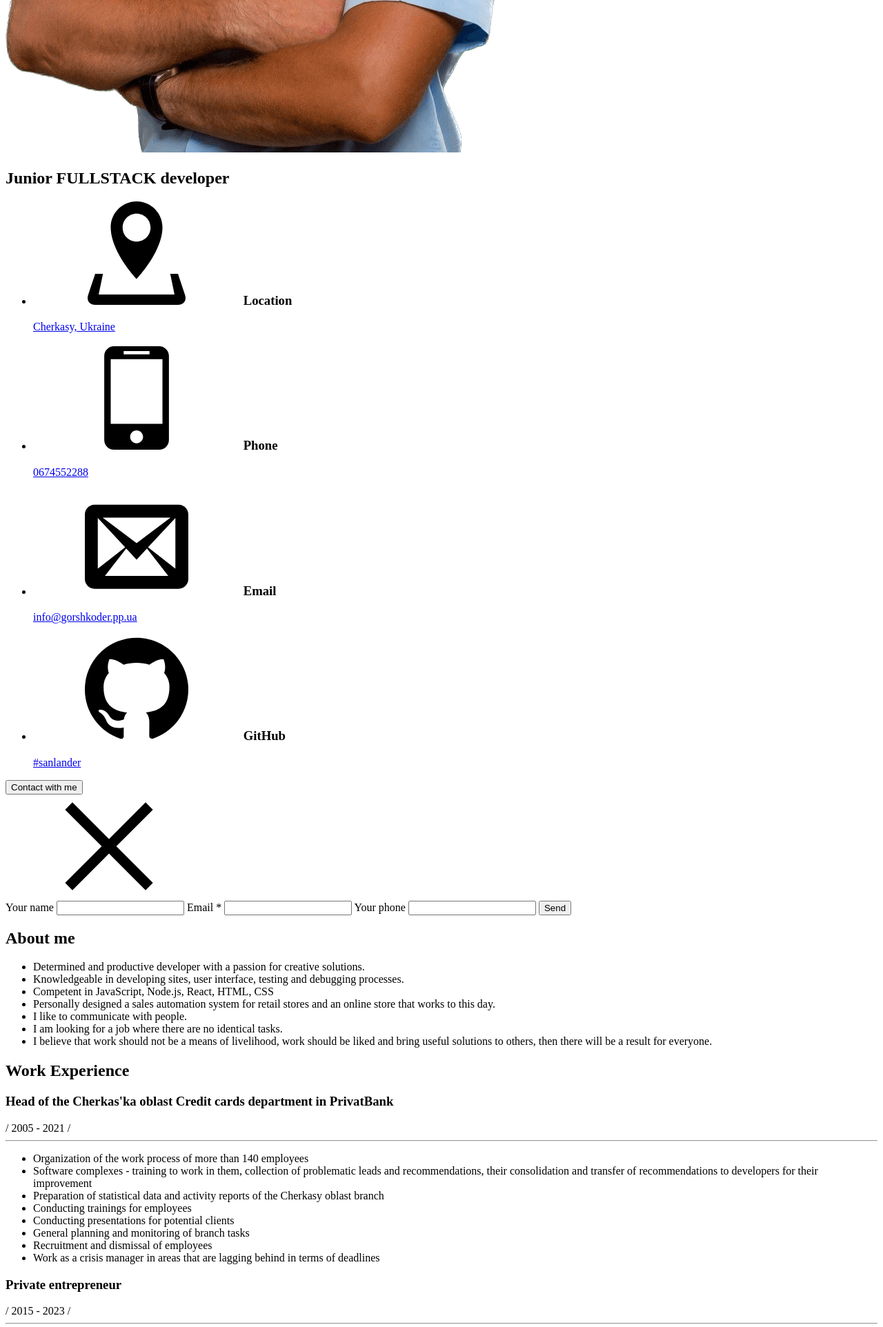
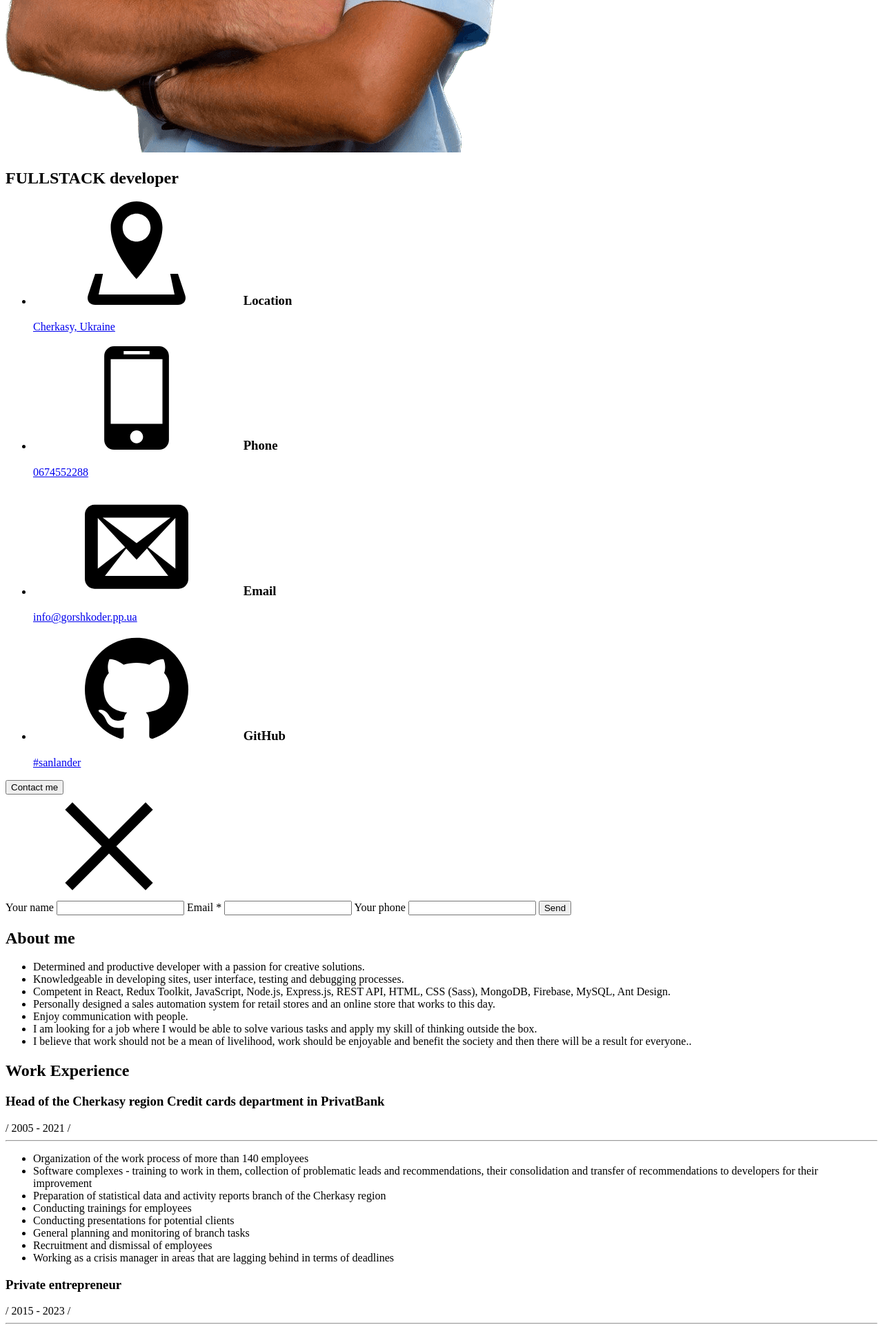
Before and after one commit to sanlander/resume, a web app: file src/index.html in a window 1280 px wide. Shown: the part 1805-3729 px from the top of the page at 69% size. Run offline with its HTML, style and script files only (its server is not run), Linux system fonts and the light colour scheme.

Commit message:
update descriptions

```diff
--- a/src/index.html
+++ b/src/index.html
@@ -192,7 +192,7 @@
             alt="Gorshkoder Oleksandr"
           />
 
-          <h2 class="herro-section__job">Junior FULLSTACK developer</h2>
+          <h2 class="herro-section__job">FULLSTACK developer</h2>
 
           <div class="herro-contacts">
             <ul class="herro-contacts__list">
@@ -258,7 +258,7 @@
             data-lng="btnContact"
             data-modal-open
           >
-            Contact with me
+            Contact me
           </button>
         </div>
         <!----------- Form Feedback (start) ----------->
@@ -338,20 +338,22 @@
               debugging processes.
             </li>
             <li class="about-me__item">
-              Сompetent in JavaScript, Node.js, React, HTML, CSS
+              Сompetent in React, Redux Toolkit, JavaScript, Node.js,
+              Express.js, REST API, HTML, CSS (Sass), MongoDB, Firebase, MySQL, Ant Design.
             </li>
             <li class="about-me__item">
               Personally designed a sales automation system for retail stores
               and an online store that works to this day.
             </li>
-            <li class="about-me__item">I like to communicate with people.</li>
+            <li class="about-me__item">Enjoy communication with people.</li>
             <li class="about-me__item">
-              I am looking for a job where there are no identical tasks.
+              I am looking for a job where I would be able to solve various
+              tasks and apply my skill of thinking outside the box.
             </li>
             <li class="about-me__item">
-              I believe that work should not be a means of livelihood, work
-              should be liked and bring useful solutions to others, then there
-              will be a result for everyone.
+              I believe that work should not be a mean of livelihood, work
+              should be enjoyable and benefit the society and then there will be
+              a result for everyone..
             </li>
           </ul>
         </div>
@@ -365,7 +367,7 @@
           <div class="job-cards">
             <div class="job-card">
               <h3 class="card-title" data-lng="jobTitlePB">
-                Head of the Cherkas'ka oblast Credit cards department in
+                Head of the Cherkasy region Credit cards department in
                 PrivatBank
               </h3>
               <div class="job-period">/ 2005 - 2021 /</div>
@@ -382,8 +384,8 @@
                   improvement
                 </li>
                 <li class="job-item">
-                  Preparation of statistical data and activity reports of the
-                  Cherkasy oblast branch
+                  Preparation of statistical data and activity reports branch of
+                  the Cherkasy region
                 </li>
                 <li class="job-item">Conducting trainings for employees</li>
                 <li class="job-item">
@@ -394,11 +396,12 @@
                 </li>
                 <li class="job-item">Recruitment and dismissal of employees</li>
                 <li class="job-item">
-                  Work as a crisis manager in areas that are lagging behind in
-                  terms of deadlines
+                  Working as a crisis manager in areas that are lagging behind
+                  in terms of deadlines
                 </li>
               </ul>
             </div>
+
             <div class="job-card">
               <h3 class="card-title" data-lng="jobTitleFOP">
                 Private entrepreneur
@@ -410,6 +413,31 @@
                 <li class="job-item">Internet trading</li>
                 <li class="job-item">Retail stores in Cherkasy</li>
                 <li class="job-item">Production of own goods</li>
+                <li class="job-item">
+                  Development of our own CRM sales automation system to control
+                  cash transactions, reporting, accounting, consolidation of
+                  balances and other operations
+                </li>
+              </ul>
+            </div>
+
+            <div class="job-card">
+              <h3 class="card-title" data-lng="jobTitleForestSoft">
+                Fullstack developer in Forest Soft Company
+              </h3>
+              <div class="job-period">
+                / 2023 - <span data-lng="present">present</span> /
+              </div>
+              <hr />
+
+              <ul class="job-list" data-lng="jobListForestSoft">
+                <li class="job-item">
+                  Development of sites, admin panels, user interfaces, servers, Telegram Bots,
+                  API routs using JavaScript, HTML, CSS (Sass), React, Redux
+                  Toolkit, Node.js, Express.js, REST API, MongoDB,
+                  Firebase, MySQL, Ant Design
+                </li>
+
                 <li class="job-item">
                   Developed online shops based on CMS (<a
                     href="https://stagro.trade"
@@ -424,6 +452,12 @@
                   <a href="https://garantbud2020.com.ua" target="_blank"
                     >Garantbud2020.com.ua</a
                   >,
+                  <a href="https://sweetok.online" target="_blank"
+                    >Sweetok.online</a
+                  >,
+                   <a href="https://olivio.com.ua" target="_blank"
+                    >Olivio.com.ua</a
+                  >,
                   <a href="https://kamuflazh-ukraine.com.ua" target="_blank"
                     >Kamuflazh-ukraine.com.ua</a
                   >,
@@ -431,10 +465,13 @@
                     >Ymmebli.in.ua</a
                   >)
                 </li>
+
                 <li class="job-item">
-                  Development of our own CRM sales automation system to control
-                  cash transactions, reporting, accounting, consolidation of
-                  balances and other operations
+                  Work with Privatbank API, TurboSMS API, Telegram API, Google Sheets API, Cron applications
+                </li>
+
+                <li class="job-item">
+                  Server configuration on Node/Express.js, web domain, email domain, hosting, SSL certificates, API creation
                 </li>
               </ul>
             </div>
@@ -514,7 +551,15 @@
                 </svg>
                 <span data-lng="present">Present</span>
               </div>
-              <p class="education-course">Cambridge English</p>
+              <p class="education-course">
+                Cambridge English
+                <a
+                  href="./files/certificates.pdf"
+                  target="_blank"
+                  data-lng="certificates"
+                  >(certificates)</a
+                >
+              </p>
             </div>
           </div>
         </div>
```
Also changed, not shown: src/modules/lang/langData.json (+20 -8 lines), src/style/herro.css (+9 -8 lines), src/style/work-experience.css (+9 -8 lines), 1 other file.
